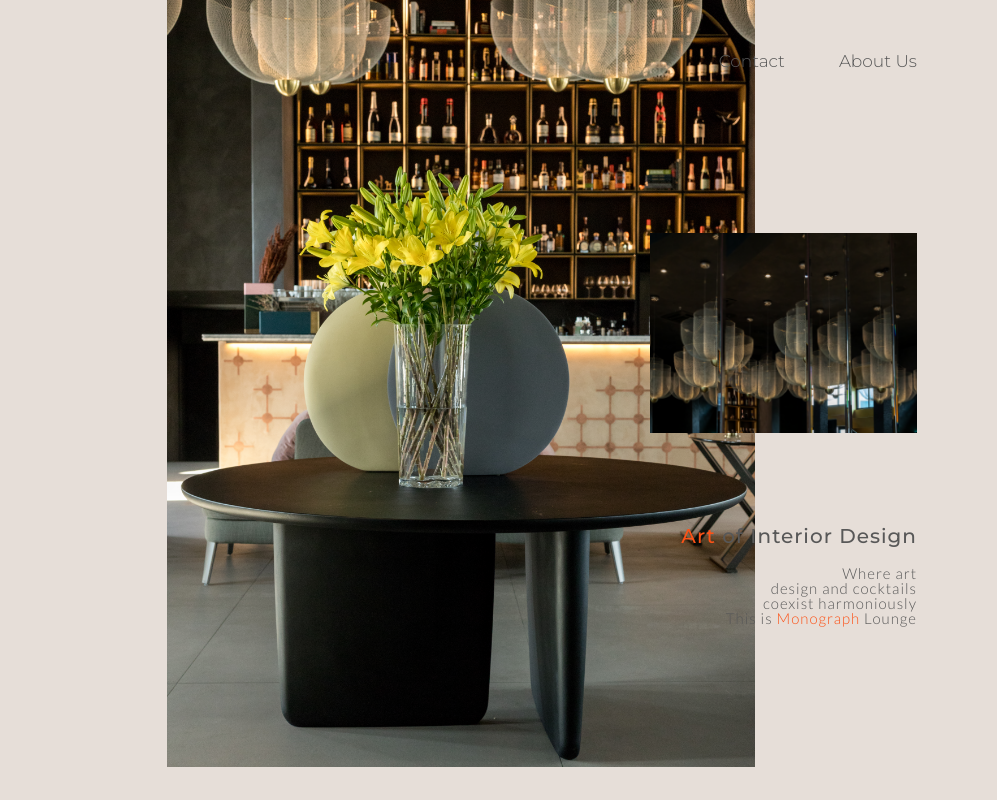
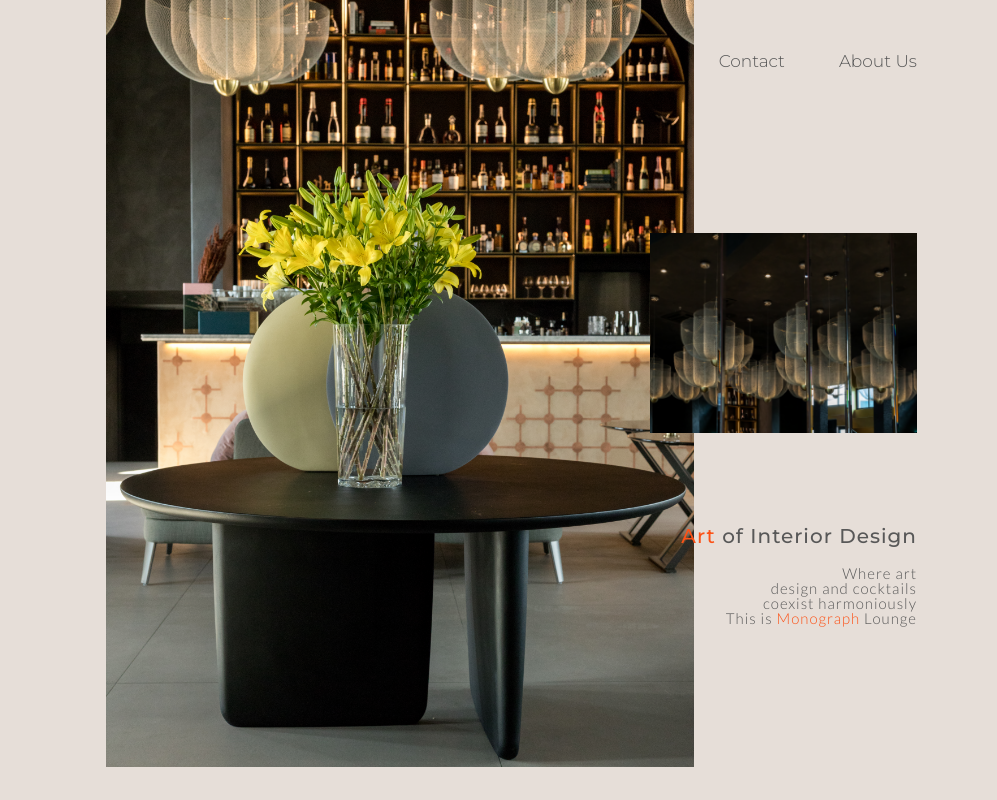
Before and after one commit to Maka-G/2-Final-Project-UniLab, a plain HTML site: page index.html in a window 1280 px wide. Shown: the top 800 px of the page, 283-1280 px from the left. Drawn offline with Linux system fonts and the light colour scheme.

Commit message:
change bg position

```diff
--- a/css/style.css
+++ b/css/style.css
@@ -82,7 +82,7 @@ span{
 .bg-img{
 	position: absolute;
   	top: 0px;
-  	left:450px;
+  	left:389px;
   	height: 482px;
   	z-index: -1;
 }
```
